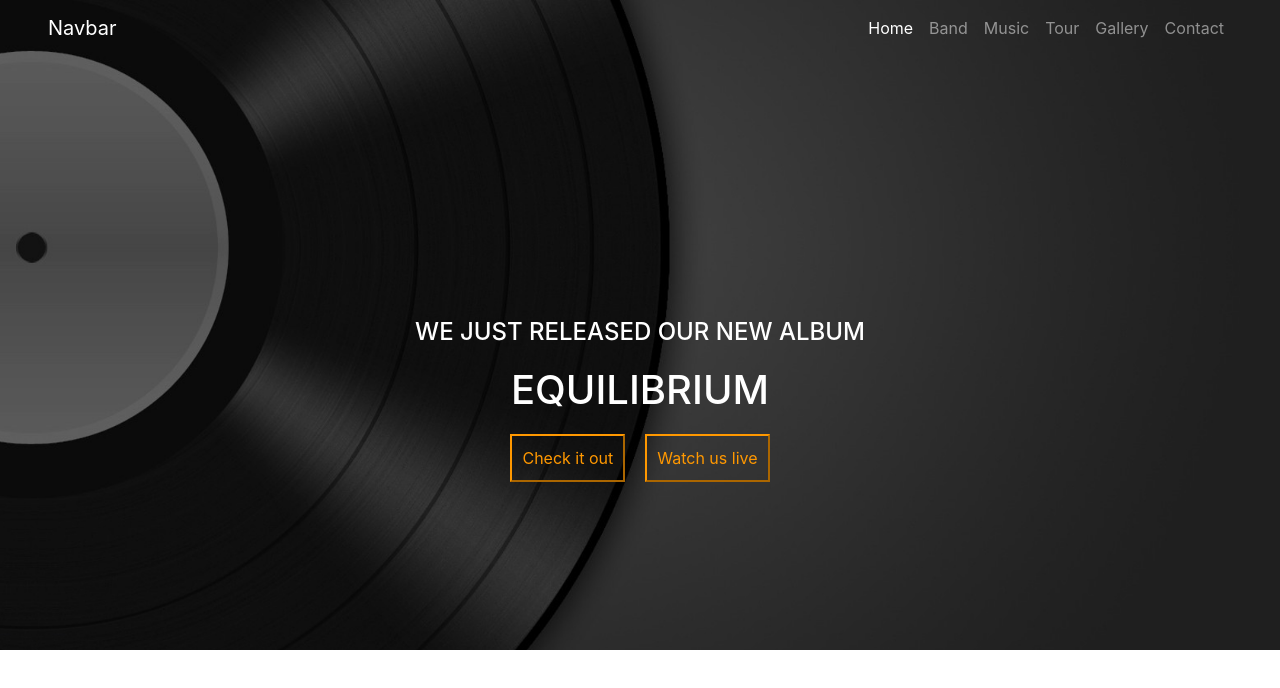
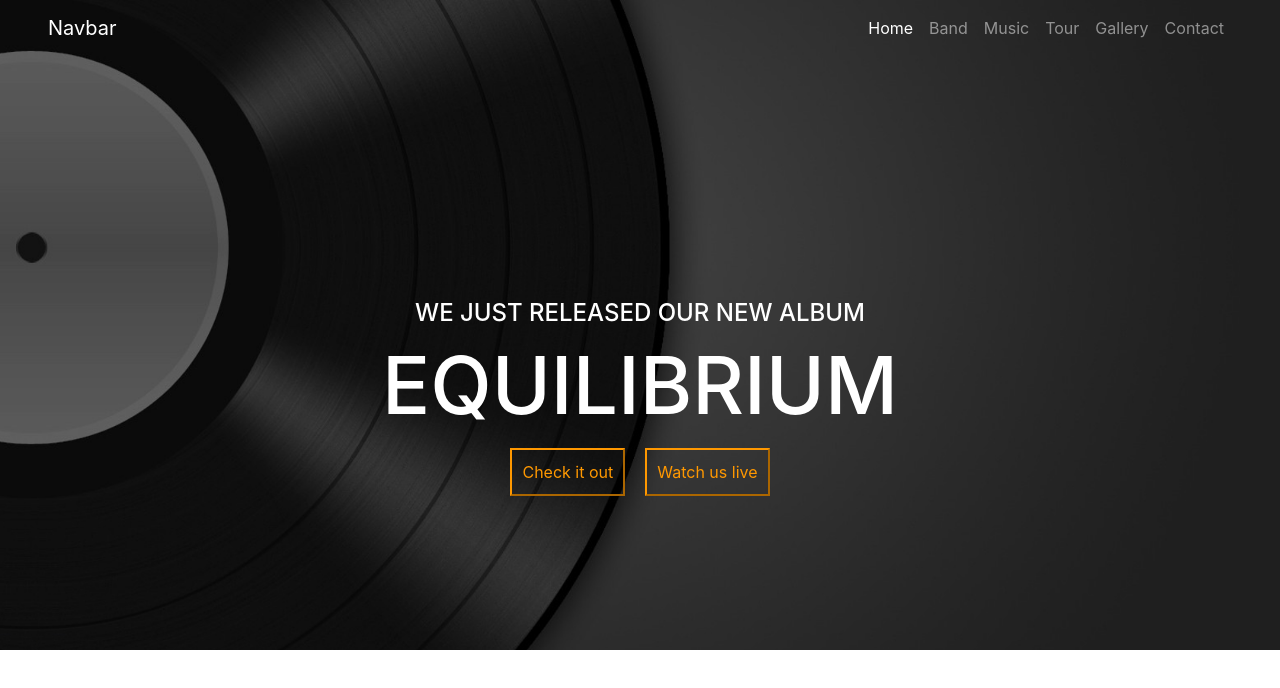
Before and after one commit to SjayTheGift/Siya-Music-Site, a plain HTML site: page index.html in a window 1280 px wide. Drawn offline with nearby package versions, Linux system fonts and the light colour scheme.

Commit message:
update h1 font size

```diff
--- a/css/style.css
+++ b/css/style.css
@@ -24,8 +24,13 @@ body{
     height: 100vh;
     color: #fff;
 }
+
+.main-container h1{
+    font-size:80px;
+}
+
 .main-container h4, .main-container h1{
-    margin: 10px 0;
+    margin: 5px 0;
     padding: 0;
 }
 
```
